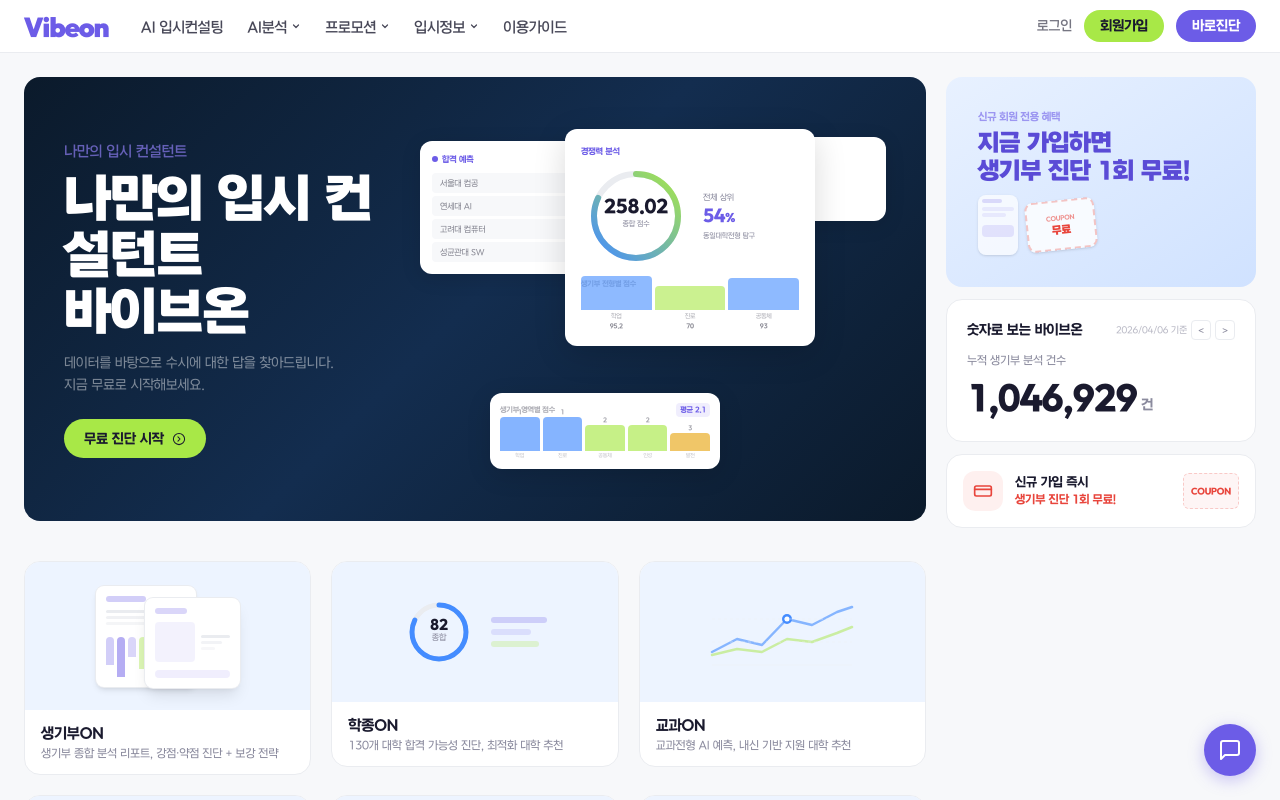
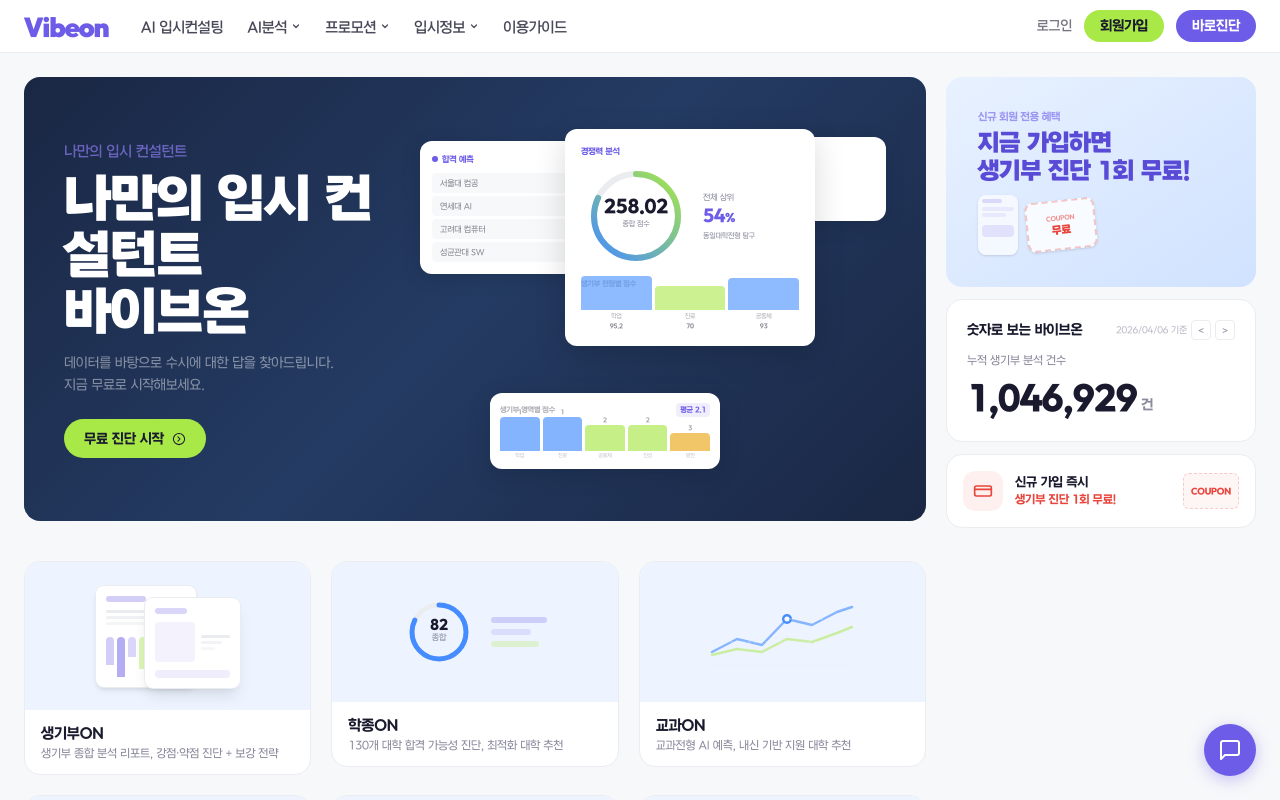
Before and after one commit to INNO-HI-Inc/hi-university, a Next.js app: page /admission-consulting/ in a window 1280 px wide. Shown: the top 800 px of the page. Built offline with nearby package versions, Linux system fonts and the light colour scheme.

Commit message:
Brighten hero background gradient

```diff
--- a/src/app/globals.css
+++ b/src/app/globals.css
@@ -41,7 +41,7 @@
 .num { font-variant-numeric: tabular-nums; font-feature-settings: "tnum"; }
 
 .hero-dark {
-  background: linear-gradient(135deg, #0B1A2B 0%, #132D4F 50%, #0B1A2B 100%);
+  background: linear-gradient(135deg, #1A2744 0%, #243B63 50%, #1A2744 100%);
 }
 
 /* card hover */
```
Also changed, not shown: 48 other files (tests, documents, lock files or other folders).
